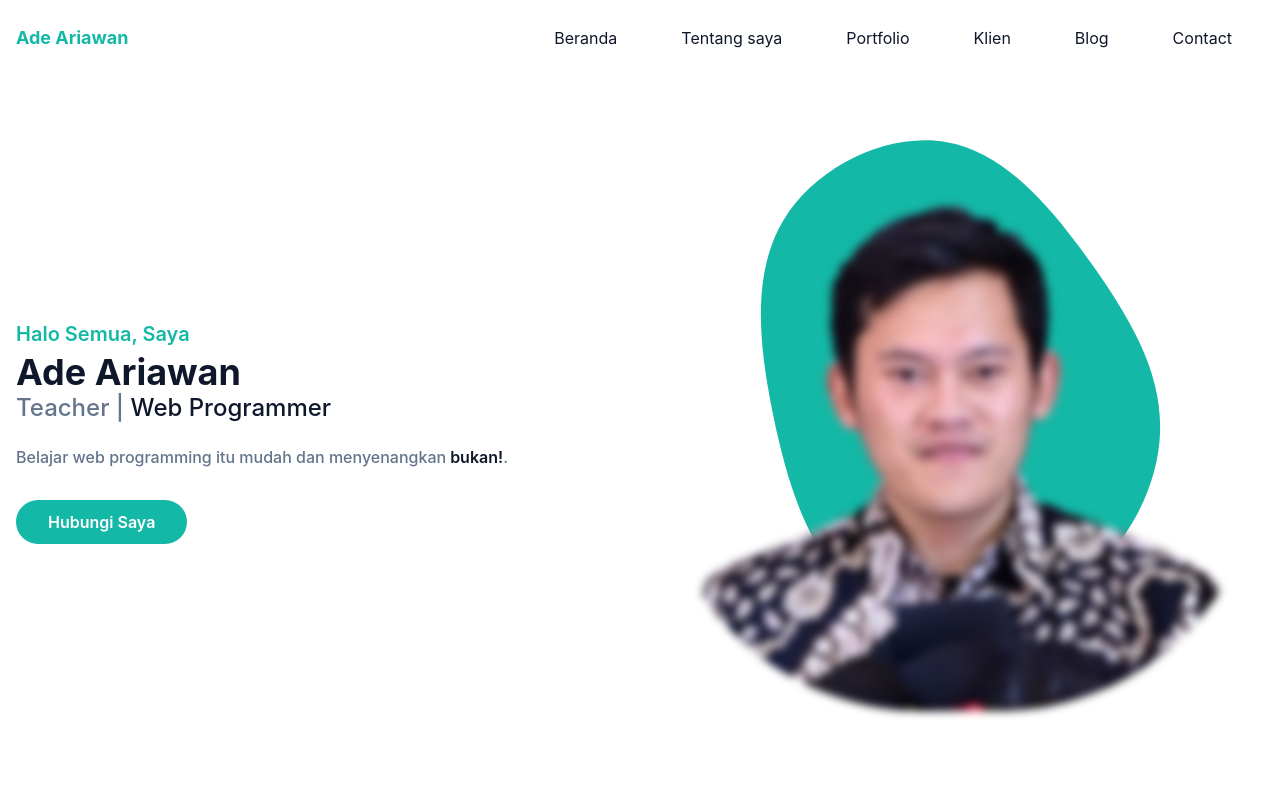
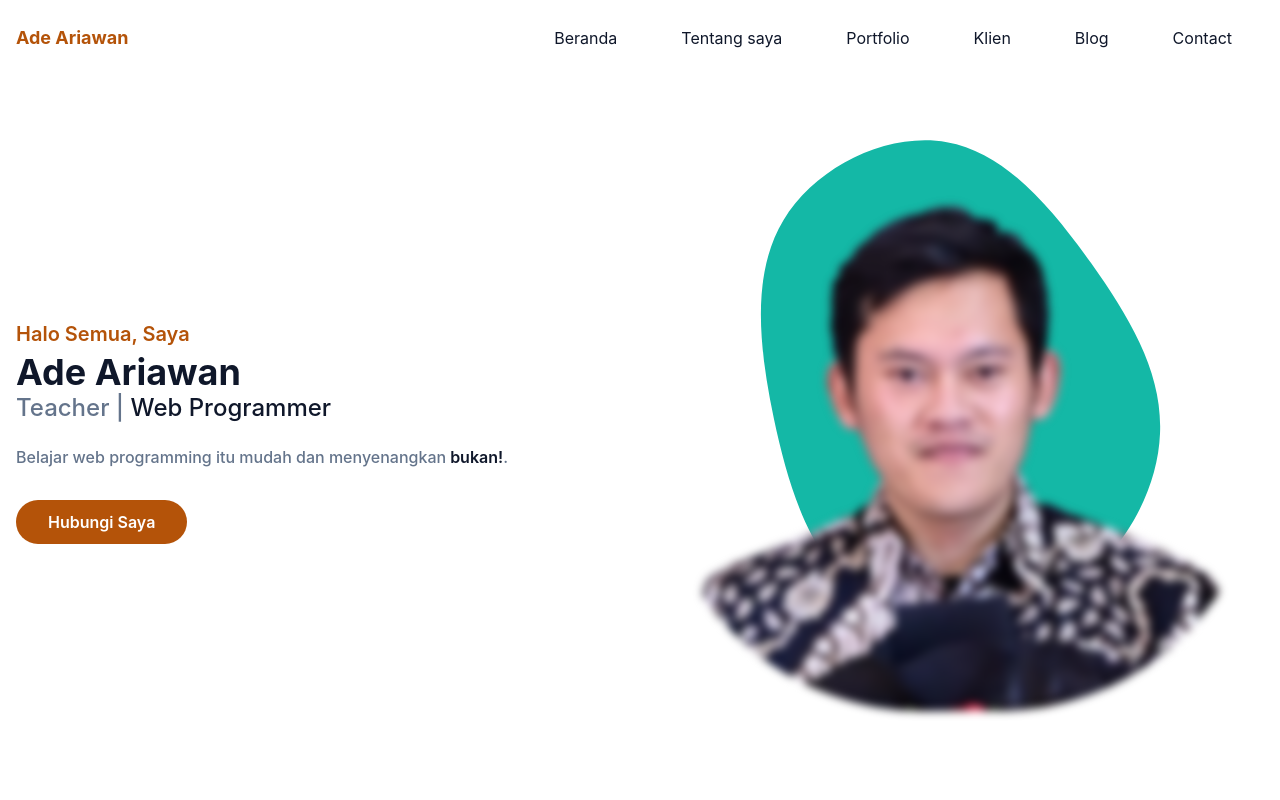
Before and after one commit to adeandro/portfolio-tailwind, a React (Vite) app: page / in a window 1280 px wide. Shown: the top 800 px of the page. Built offline with nearby package versions, Linux system fonts and the light colour scheme.

Commit message:
lagi bro

```diff
--- a/tailwind.config.js
+++ b/tailwind.config.js
@@ -8,7 +8,7 @@ export default {
     },
     extend: {
       colors: {
-        primary: "#14b8a6",
+        primary: "#b45309",
         secondary: "#64748b",
         dark: "#0f172a",
       },
--- a/vite.config.js
+++ b/vite.config.js
@@ -3,6 +3,6 @@ import react from "@vitejs/plugin-react";
 
 // https://vitejs.dev/config/
 export default defineConfig({
-  base: "portfolio-tailwind",
+  base: "/portfolio-tailwind",
   plugins: [react()],
 });
```
